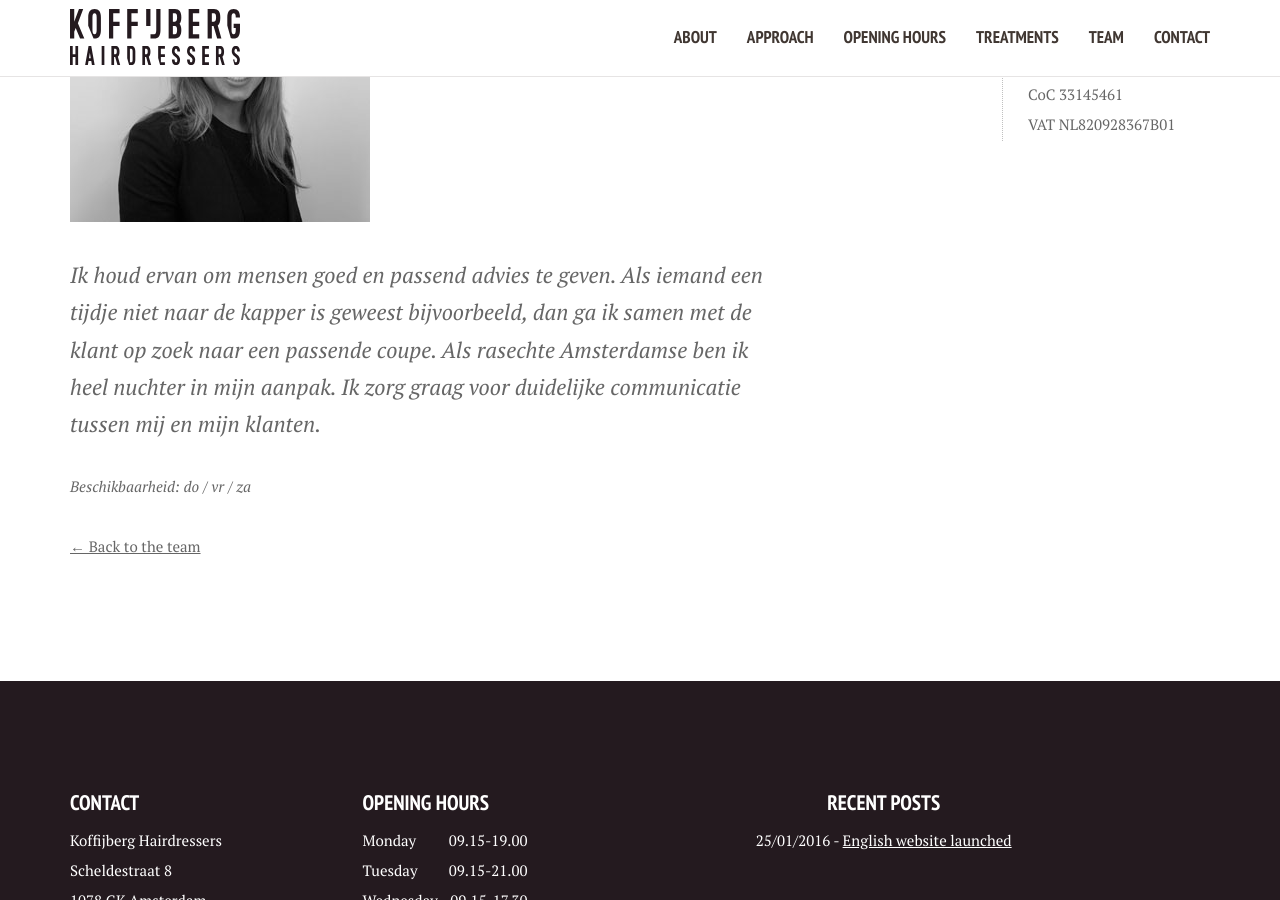
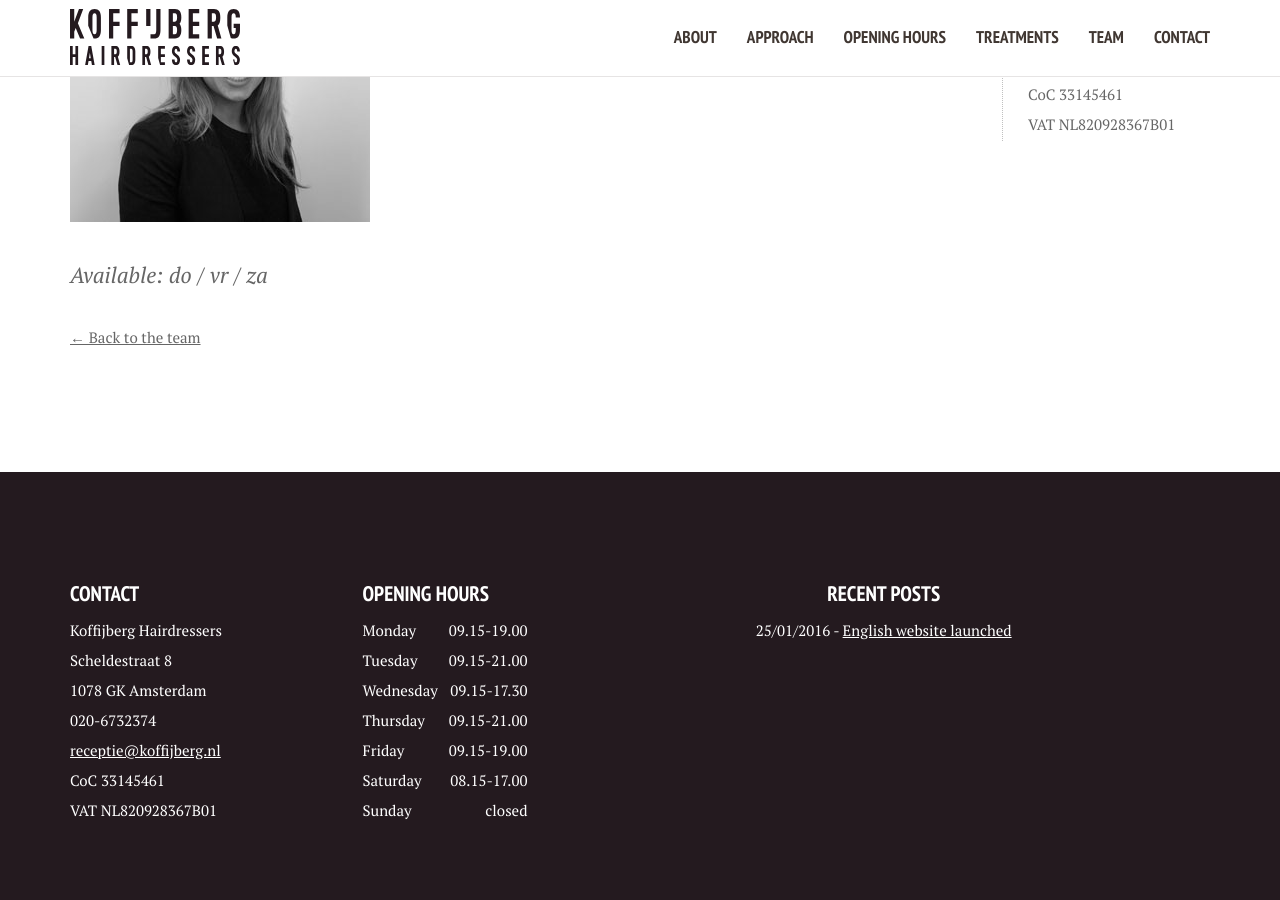
Before and after one commit to xuantiep/koffijberghairdressers, a Jekyll site: the page built from _members/nikki.md, in a window 1280 px wide and 900 px high, scrolled down 570 px. Built offline with Jekyll 4.4.1, drawn with Linux system fonts in a browser that asks for light colours.

Commit message:
Updated '/_members/nikki.md' via CloudCannon

```diff
--- a/_members/nikki.md
+++ b/_members/nikki.md
@@ -6,6 +6,4 @@ functie: Master-Stylist
 order: 1
 ---
 
-Ik houd ervan om mensen goed en passend advies te geven. Als iemand een tijdje niet naar de kapper is geweest bijvoorbeeld, dan ga ik samen met de klant op zoek naar een passende coupe. Als rasechte Amsterdamse ben ik heel nuchter in mijn aanpak. Ik zorg graag voor duidelijke communicatie tussen mij en mijn klanten.
-
-*Beschikbaarheid: do / vr / za*
+*Available: do / vr / za*
```
